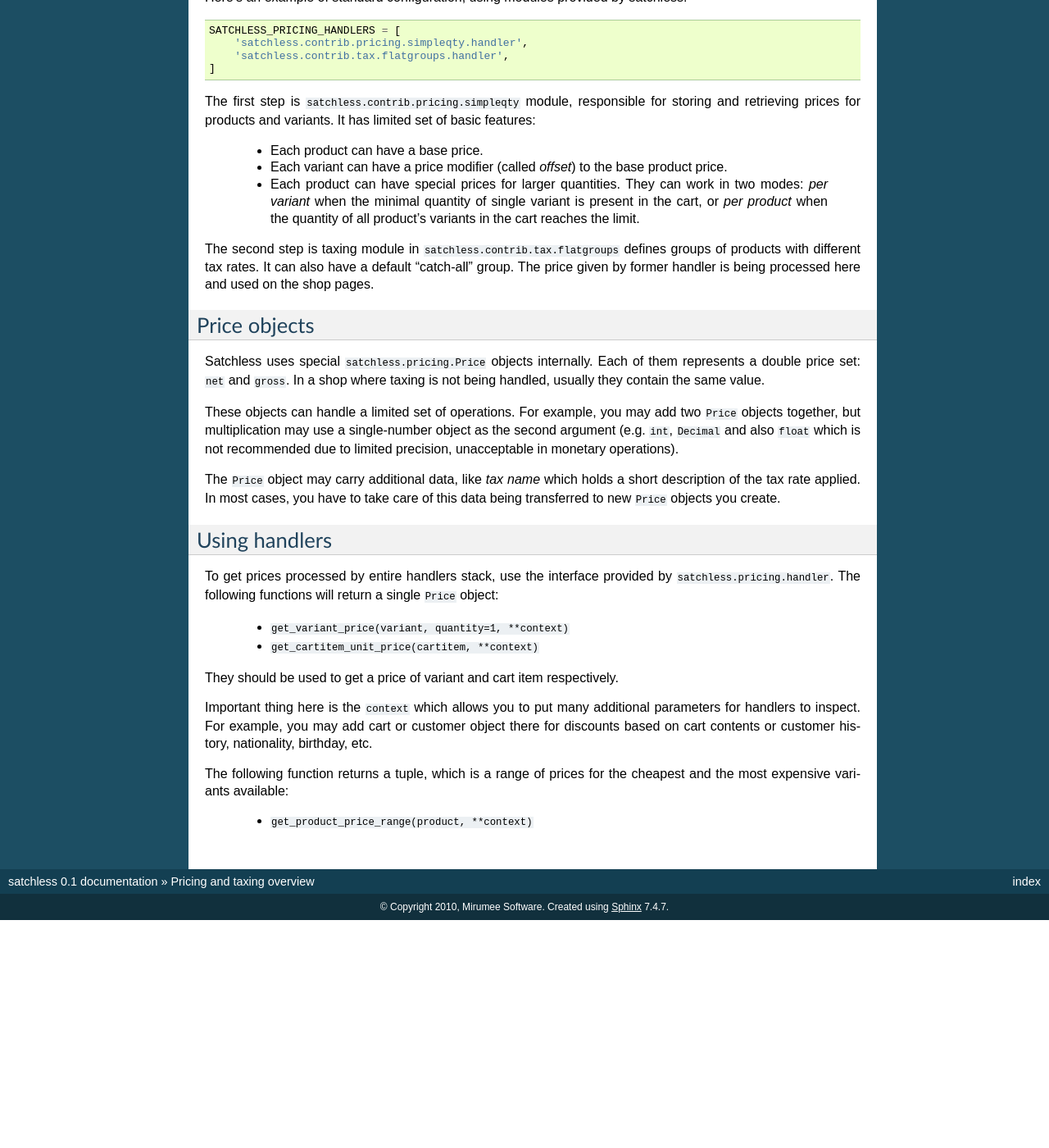
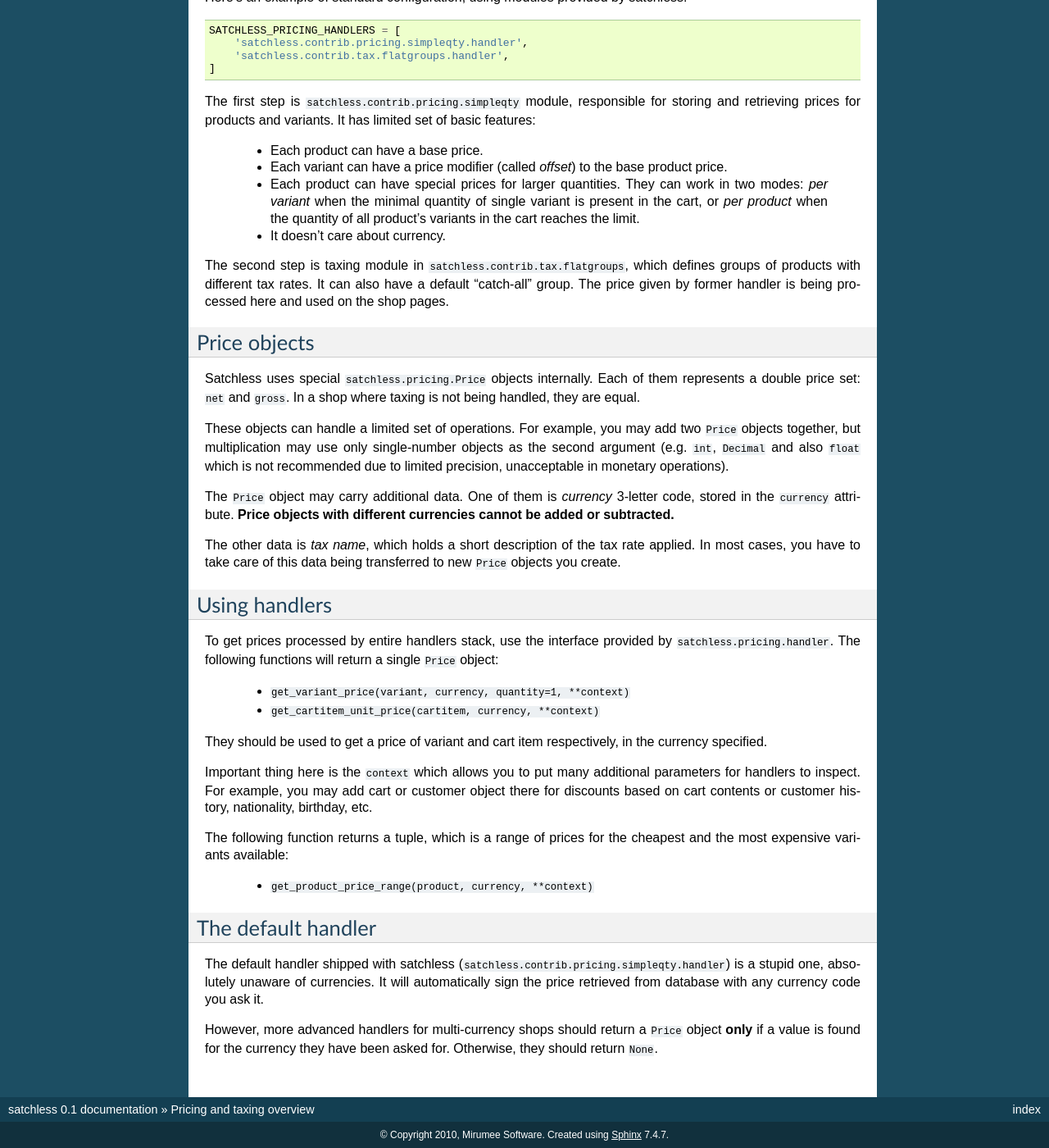
Before and after one commit to mirumee/satchless, a Sphinx documentation site: the page built from doc/pricing/overview.rst, in a window 1280 px wide and 1400 px high, scrolled down 457 px. Shown: the whole window at 82% size. Built offline with Sphinx 7.4.7, drawn with Linux system fonts in a browser that asks for light colours; before the commit the page ends 1579 px from its top, so only the background shows below that.

Commit message:
On pricing and currencies

```diff
--- a/doc/pricing/overview.rst
+++ b/doc/pricing/overview.rst
@@ -45,28 +45,33 @@ set of basic features:
       work in two modes: *per variant* when the minimal quantity of single
       variant is present in the cart, or *per product* when the quantity
       of all product's variants in the cart reaches the limit.
+    * It doesn't care about currency.
 
-The second step is taxing module in ``satchless.contrib.tax.flatgroups``
-defines groups of products with different tax rates. It can also have a
-default "catch-all" group. The price given by former handler is being
-processed here and used on the shop pages.
+The second step is taxing module in ``satchless.contrib.tax.flatgroups``, which
+defines groups of products with different tax rates. It can also have a default
+"catch-all" group.  The price given by former handler is being processed here
+and used on the shop pages.
 
 Price objects
 -------------
 
 Satchless uses special ``satchless.pricing.Price`` objects internally. Each
 of them represents a double price set: ``net`` and ``gross``. In a shop where
-taxing is not being handled, usually they contain the same value.
+taxing is not being handled, they are equal.
 
-These objects can handle a limited set of operations. For example, you may
-add two ``Price`` objects together, but multiplication may use a single-number
-object as the second argument (e.g. ``int``, ``Decimal`` and also ``float``
+These objects can handle a limited set of operations. For example, you may add
+two ``Price`` objects together, but multiplication may use only single-number
+objects as the second argument (e.g. ``int``, ``Decimal`` and also ``float``
 which is not recommended due to limited precision, unacceptable in monetary
 operations).
 
-The ``Price`` object may carry additional data, like *tax name* which holds
-a short description of the tax rate applied. In most cases, you have to take
-care of this data being transferred to new ``Price`` objects you create.
+The ``Price`` object may carry additional data. One of them is *currency*
+3-letter code, stored in the ``currency`` attribute. **Price objects with
+different currencies cannot be added or subtracted.**
+
+The other data is *tax name*, which holds a short description of the tax rate
+applied. In most cases, you have to take care of this data being transferred to
+new ``Price`` objects you create.
 
 Using handlers
 --------------
@@ -75,10 +80,11 @@ To get prices processed by entire handlers stack, use the interface provided
 by ``satchless.pricing.handler``. The following functions will return a single
 ``Price`` object:
 
-    * ``get_variant_price(variant, quantity=1, **context)``
-    * ``get_cartitem_unit_price(cartitem, **context)``
+    * ``get_variant_price(variant, currency, quantity=1, **context)``
+    * ``get_cartitem_unit_price(cartitem, currency, **context)``
 
-They should be used to get a price of variant and cart item respectively.
+They should be used to get a price of variant and cart item respectively,
+in the currency specified.
 
 Important thing here is the ``context`` which allows you to put many
 additional parameters for handlers to inspect. For example, you may add
@@ -88,4 +94,16 @@ customer history, nationality, birthday, etc.
 The following function returns a tuple, which is a range of prices for
 the cheapest and the most expensive variants available:
 
-    * ``get_product_price_range(product, **context)``
+    * ``get_product_price_range(product, currency, **context)``
+
+The default handler
+-------------------
+
+The default handler shipped with satchless
+(``satchless.contrib.pricing.simpleqty.handler``) is a stupid one, absolutely
+unaware of currencies.  It will automatically sign the price retrieved from
+database with any currency code you ask it.
+
+However, more advanced handlers for multi-currency shops should return a
+``Price`` object **only** if a value is found for the currency they have been
+asked for. Otherwise, they should return ``None``.
```
